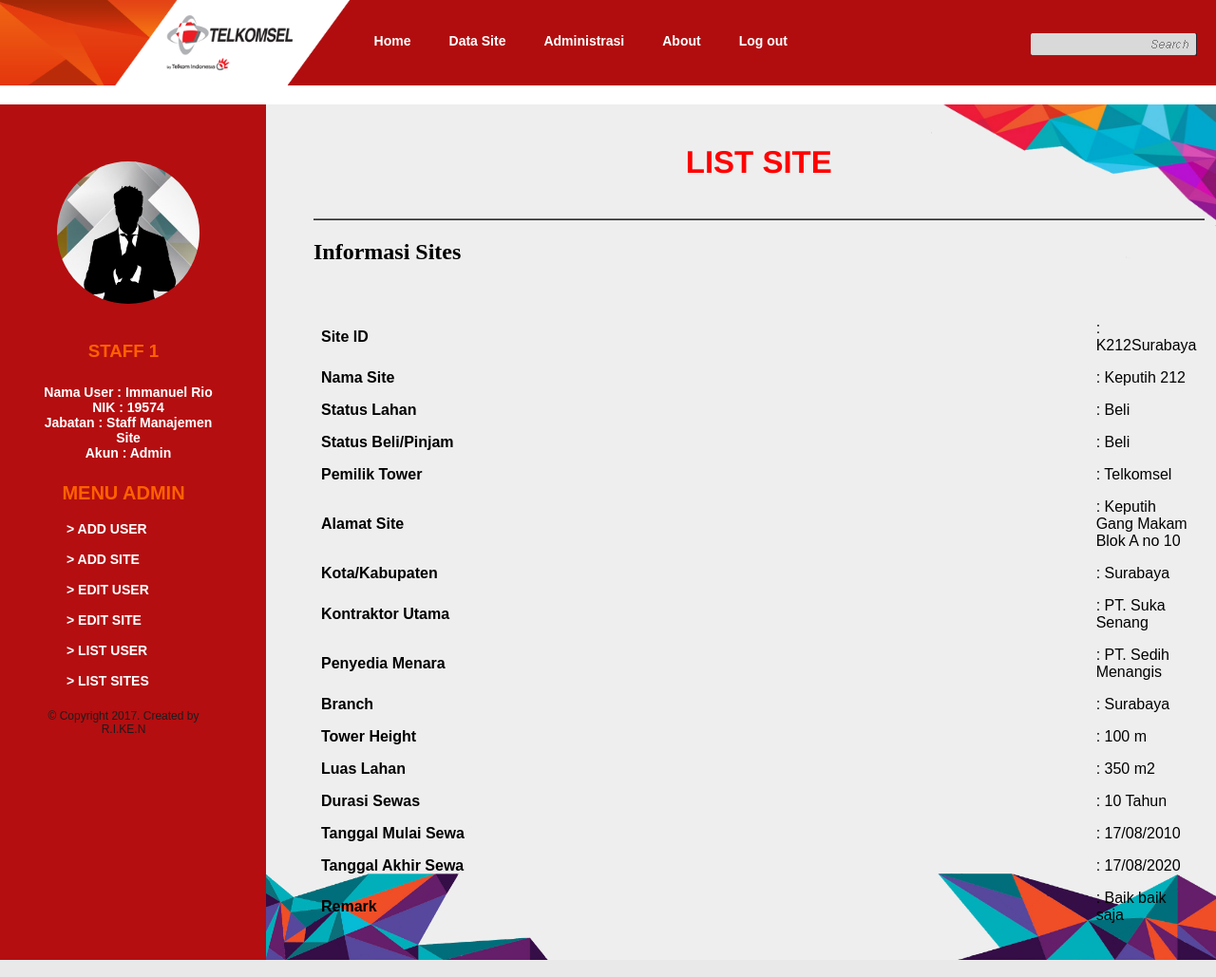
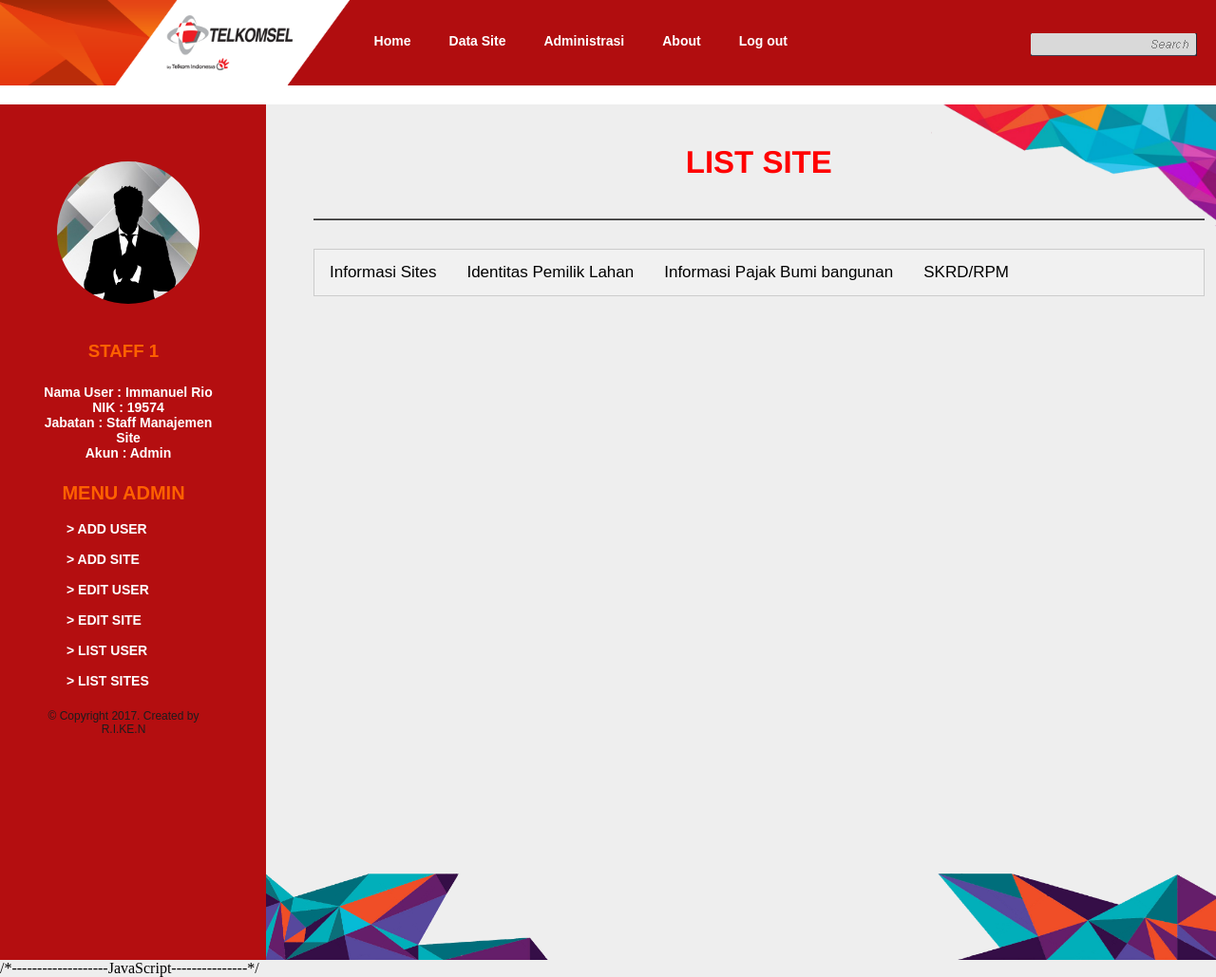
Before and after one commit to rigold/Telkomsel, a PHP site: page /Detail.php in a window 1280 px wide. Shown: the whole page at 95% size. Run offline with PHP 8.4, Linux system fonts and the light colour scheme.

Commit message:
detail.php
detail php selesai, tab added

```diff
--- a/SITA Project/Detail.php
+++ b/SITA Project/Detail.php
@@ -122,10 +122,16 @@
 					<h1>List Site</h1>
 					<br>
 					<div class="line-separator"></div>
-						<h2>
-							Informasi Sites
-						</h2>
-								<table border="0">
+
+					<div class="tab">
+						<button class="tablinks" onclick="openTabs(event, 'Sites')">Informasi Sites</button>
+						<button class="tablinks" onclick="openTabs(event, 'Pemilik')">Identitas Pemilik Lahan</button>
+						<button class="tablinks" onclick="openTabs(event, 'PBB')">Informasi Pajak Bumi bangunan</button>
+						<button class="tablinks" onclick="openTabs(event, 'SKRD')">SKRD/RPM</button>
+					</div>
+
+					<div id="Sites" class="tabcontent">
+						<table border="0">
 									<a id="detail">
 										<tr>
 											<th>
@@ -256,10 +262,232 @@
 											</td>
 										</tr>
 									</a>
-								</table>
+						</table>
+					</div>
+
+					<div id="Pemilik" class="tabcontent">
+						<table border="0">
+									<a id="detail">
+										<tr>
+											<th>
+												No. KTP
+											</th>
+											<td>
+												: 31-73-02-15-07-91-0004
+											</td>
+										</tr>
+										<tr>
+											<th>
+												Kartu Keluarga
+											</th>
+											<td>
+												: 3203041711053312
+											</td>
+										</tr>
+										<tr>
+											<th>
+												Pemilik Lahan
+											</th>
+											<td>
+												: Tagor Ba
+											</td>
+										</tr>
+										<tr>
+											<th>
+												Alamat Pemilik
+											</th>
+											<td>
+												: Keputih Gang Makam Blok A no 09
+											</td>
+										</tr>
+										<tr>
+											<th>
+												Pemilik Tower
+											</th>
+											<td>
+												: Telkomsel
+											</td>
+										</tr>
+										<tr>
+											<th>
+												No. Handphone
+											</th>
+											<td>
+												: 0812641648
+											</td>
+										</tr>
+										<tr>
+											<th>
+												E-Mail
+											</th>
+											<td>
+												: TagorBa@gmail.com
+											</td>
+										</tr>
+										<tr>
+											<th>
+												Surat Persetujuan Keluarga
+											</th>
+											<td>
+												: Ada
+											</td>
+										</tr>
+									</a>
+						</table>
+					</div>
+					<div id="PBB" class="tabcontent">
+						<table border="0">
+									<a id="detail">
+										<tr>
+											<th>
+												Nomor Objek Pajak
+											</th>
+											<td>
+												: 36.75.742.010.022-0116.0
+											</td>
+										</tr>
+										<tr>
+											<th>
+												Nilai PBB
+											</th>
+											<td>
+												: 3.000.000 Rupiah
+											</td>
+										</tr>
+										<tr>
+											<th>
+												Tanggal Mulai
+											</th>
+											<td>
+												: 17/08/2010
+											</td>
+										</tr>
+										<tr>
+											<th>
+												Tanggal Jatuh Tempo
+											</th>
+											<td>
+												: 17/08/2020
+											</td>
+										</tr>
+										<tr>
+											<th>
+												Status
+											</th>
+											<td>
+												: Baik baik saja
+											</td>
+										</tr>
+										<tr>
+											<th>
+												NJOP Tanah
+											</th>
+											<td>
+												: 3.000.000 Rupiah
+											</td>
+										</tr>
+										<tr>
+											<th>
+												NJOP Bangunan
+											</th>
+											<td>
+												: 3.000.000 Rupiah
+											</td>
+										</tr>
+										<tr>
+											<th>
+												Surat PBB
+											</th>
+											<td>
+												<img src="images/cute.jpg" alt="abs-img" width="200" height="200" />
+											</td>
+										</tr>
+									</a>
+						</table>
+					</div>
+					<div id="SKRD" class="tabcontent">
+						<table border="0">
+									<a id="detail">
+										<tr>
+											<th>
+												Nomor SKRD
+											</th>
+											<td>
+												: 36.75.742.010.022-0116.0
+											</td>
+										</tr>
+										<tr>
+											<th>
+												Harga SKRD
+											</th>
+											<td>
+												: 3.000.000 Rupiah
+											</td>
+										</tr>
+										<tr>
+											<th>
+												Tanggal Jatuh Tempo
+											</th>
+											<td>
+												: 17/08/2020
+											</td>
+										</tr>
+										<tr>
+											<th>
+												Koefisien SKRD
+											</th>
+											<td>
+												: 1,1
+											</td>
+										</tr>
+										<tr>
+											<th>
+												NJOP Tanah
+											</th>
+											<td>
+												: 3.000.000 Rupiah
+											</td>
+										</tr>
+										<tr>
+											<th>
+												Status
+											</th>
+											<td>
+												: ???
+											</td>
+										</tr>
+										<tr>
+											<th>
+												Surat SKRD
+											</th>
+											<td>
+												<img src="images/cute2.jpg" alt="abs-img" width="200" height="200" />
+											</td>
+										</tr>
+									</a>
+						</table>
+					</div>
+
 
 				</div>
 			</div>
 		</div>
 	</body>
 </html>
+
+/*-------------------JavaScript---------------*/
+<script>
+function openTabs(evt, TabName) {
+    var i, tabcontent, tablinks;
+    tabcontent = document.getElementsByClassName("tabcontent");
+    for (i = 0; i < tabcontent.length; i++) {
+        tabcontent[i].style.display = "none";
+    }
+    tablinks = document.getElementsByClassName("tablinks");
+    for (i = 0; i < tablinks.length; i++) {
+        tablinks[i].className = tablinks[i].className.replace(" active", "");
+    }
+    document.getElementById(TabName).style.display = "block";
+    evt.currentTarget.className += " active";
+}
+</script>
--- a/SITA Project/css/styleinput.css
+++ b/SITA Project/css/styleinput.css
@@ -428,6 +428,9 @@
 	padding: 20px 0 0;
 	text-align: center;
 }
+.body h2{
+	margin-bottom: 5px;
+}
 
 .body form{
 	border-style: solid;
@@ -475,14 +478,12 @@
 .body form #site input{
 	display: table-cell;
 }
-
-.body table{
+.body #sites{
 	color: black;
 	font-family: arial;
 	text-align: center;
 	border-collapse: collapse;
     width: 100%;
-    margin: 50px 0 0 0;
 }
 .body table ul{
 	text-align: left;
@@ -492,15 +493,47 @@
 }
 .body table td{
 	font-weight: normal;
-	width: 100px;
-}
-.body table #sites th{
-	width: 250px;
-}
-.body table th{
 	width: auto;
 }
+.body #sites th{
+	width: auto;
+}
+/* Style the tab */
+div.tab {
+    overflow: hidden;
+    border: 1px solid #ccc;
+    background-color: #f1f1f1;
+}
 
+/* Style the buttons inside the tab */
+div.tab button {
+    background-color: inherit;
+    float: left;
+    border: none;
+    outline: none;
+    cursor: pointer;
+    padding: 14px 16px;
+    transition: 0.3s;
+    font-size: 17px;
+}
+
+/* Change background color of buttons on hover */
+div.tab button:hover {
+    background-color: #ddd;
+}
+
+/* Create an active/current tablink class */
+div.tab button.active {
+    background-color: #ccc;
+}
+
+/* Style the tab content */
+.tabcontent {
+    display: none;
+    padding: 6px 12px;
+    border: 1px solid #ccc;
+    border-top: none;
+}
 
 /*-------------------------navbar-------------------------*/
 
@@ -596,7 +629,7 @@
 }
 td, th {
     text-align: left;
-    padding: 8px;
+   	padding: 5px;
 }
 
 a td {
@@ -614,6 +647,7 @@
 	height:1px;
 	background:#717171;
 	border-bottom:1px solid #313030;
+	margin-bottom: 30px;
 }
 
 .body  form#search{
```
Also changed, not shown: SITA Project/List_Sites.php (line endings or trailing spaces), SITA Project/images/cute.jpg (added), SITA Project/images/cute2.jpg (added), SITA Project/images/prof.png (added).
